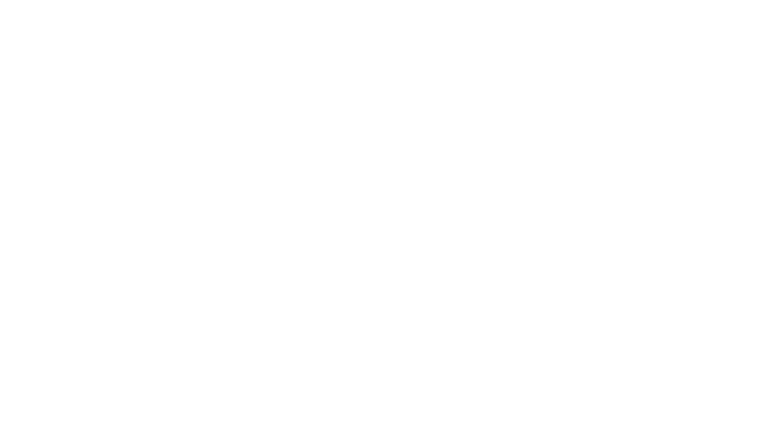
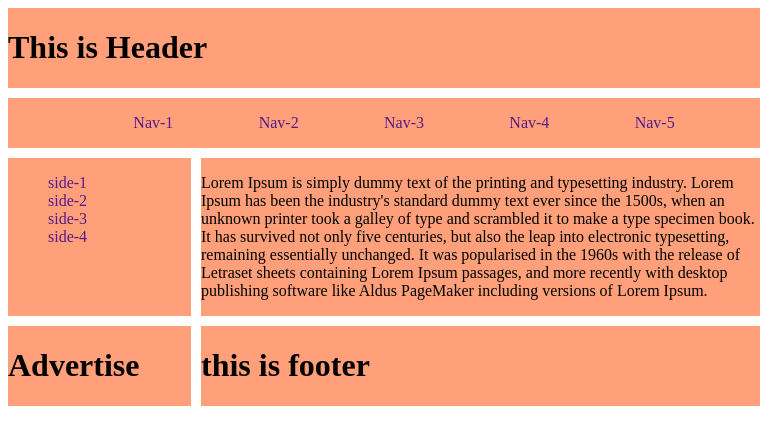
Before and after one commit to chandan-chakma/gird-layout, a plain HTML site: page index.html in a window 768 px wide. Drawn offline with Linux system fonts and the light colour scheme.

Commit message:
responsive

```diff
--- a/index.html
+++ b/index.html
@@ -6,7 +6,39 @@
     <title>Document</title>
     <link rel="stylesheet" href="style.css">
 </head>
-<body>
+<body class="container">
+    <header class="header">
+        <h1>This is Header</h1>
+    </header>
+   <nav class="nav">
+    <ul>
+        <li><a href="">Nav-1</a></li>
+        <li><a href="">Nav-2</a></li>
+        <li><a href="">Nav-3</a></li>
+        <li><a href="">Nav-4</a></li>
+        <li><a href="">Nav-5</a></li>
+    </ul>
+   </nav>
+   <main class="main">
+    <article>
+        <p>Lorem Ipsum is simply dummy text of the printing and typesetting industry. Lorem Ipsum has been the industry's standard dummy text ever since the 1500s, when an unknown printer took a galley of type and scrambled it to make a type specimen book. It has survived not only five centuries, but also the leap into electronic typesetting, remaining essentially unchanged. It was popularised in the 1960s with the release of Letraset sheets containing Lorem Ipsum passages, and more recently with desktop publishing software like Aldus PageMaker including versions of Lorem Ipsum.</p>
+    </article>
+
+   </main>
+   <aside class="aside">
+    <ul>
+        <li><a href="">side-1</a></li>
+        <li><a href="">side-2</a></li>
+        <li><a href="">side-3</a></li>
+        <li><a href="">side-4</a></li>
+    </ul>
+   </aside>
+   <div class="ads">
+    <h1>Advertise</h1>
+   </div>
+   <footer class="footer">
+    <h1>this is footer</h1>
+   </footer>
 
 </body>
 </html>
--- a/style.css
+++ b/style.css
@@ -0,0 +1,74 @@
+.header, main, .ads, .nav, .aside, .footer{
+    background-color: lightsalmon;
+}
+
+.header{
+    grid-area: header;
+}
+.nav{
+    grid-area: nav
+}
+.main{
+    grid-area: main;
+}
+.ads{
+    grid-area: ads;
+}
+.aside{
+    grid-area: aside;
+}
+.footer{
+    grid-area: footer;
+}
+.container{
+    display: grid;
+    gap: 10px;
+    grid-template-columns: 1fr 4fr 1fr;
+    grid-template-areas:
+    "header header header header"
+    "nav main main aside"
+    "nav main main ads"
+    "footer footer footer footer";
+}
+/* responsive grid layou
+ */
+
+ @media screen and (max-width:576px) {
+    .container{
+
+        grid-template-columns: 1fr;
+        grid-template-areas:
+        "header"
+        "nav"
+        "main "
+        "aside"
+        "ads"
+        "footer";
+    }
+
+
+ }
+ @media screen and (min-width:577px) and (max-width:993px)
+ {
+    .container{
+
+        grid-template-columns:1fr 3fr;
+        grid-template-areas:
+        "header header header"
+        "nav nav nav"
+        "aside  main main"
+        "ads footer footer"
+        ;
+    }
+    ul > li a{
+        text-decoration: none;
+    }
+    ul > li{
+        list-style: none;
+
+    }
+    .nav ul{
+        display: flex;
+        justify-content: space-evenly;
+    }
+ }
```
